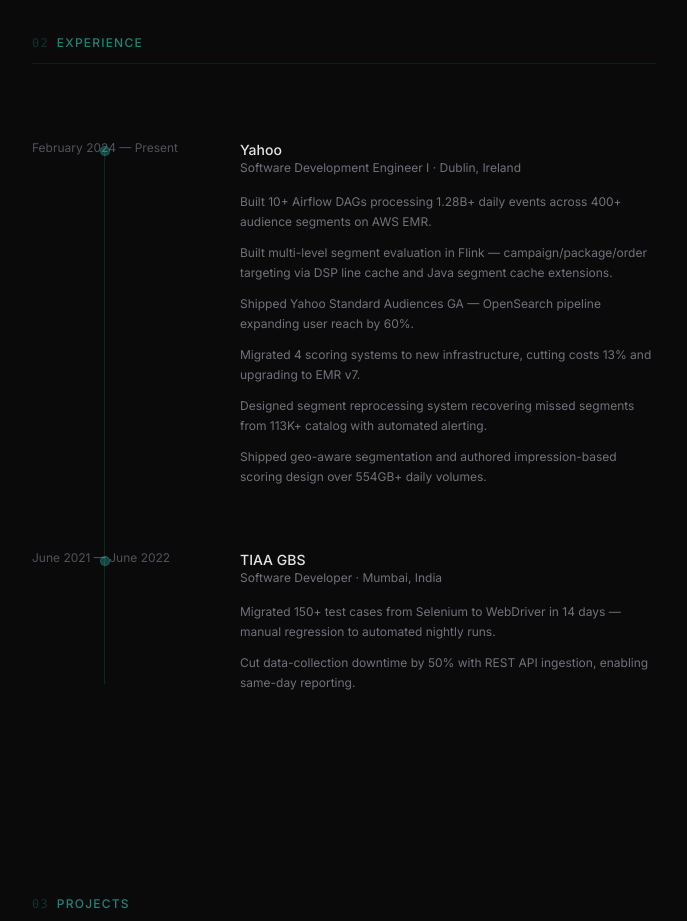
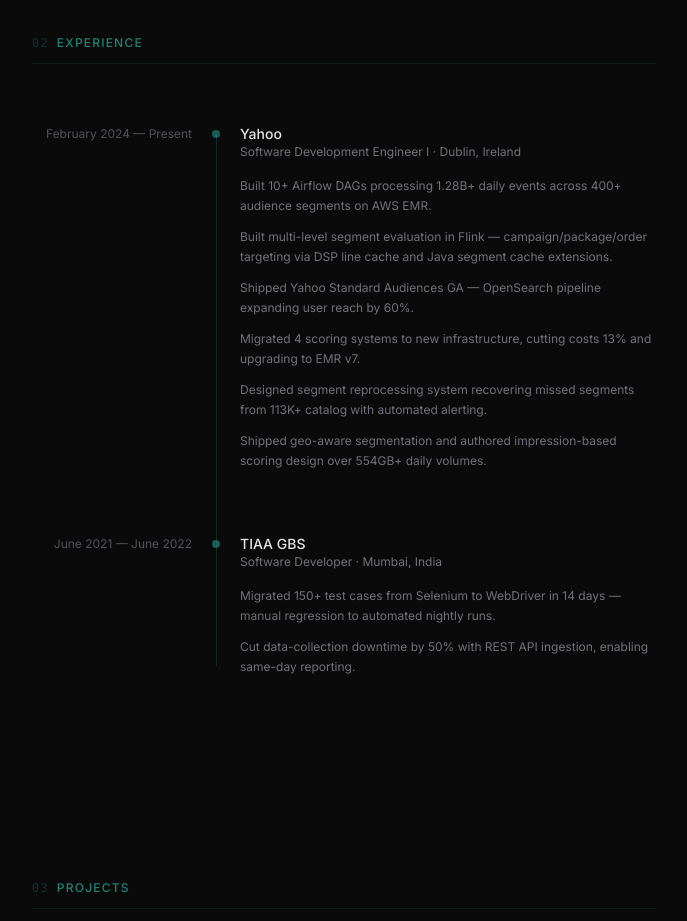
Before and after one commit to hamzzgab/portfolio, a Next.js app: page / in a window 1280 px wide. Shown: the part 1400-2321 px from the top of the page, without its empty margins (296-983 px from the left). Built offline with nearby package versions, Linux system fonts and the light colour scheme.

Commit message:
Add scroll progress, back-to-top, staggered hero, section numbers, timeline, 404, Playfair font, new projects

```diff
--- a/components/Experience.tsx
+++ b/components/Experience.tsx
@@ -8,10 +8,11 @@
   return (
     <section id="experience" className="px-6 py-24 max-w-2xl mx-auto">
       <SectionHeading number="02">Experience</SectionHeading>
-      <div className="relative space-y-16">
-        {/* Timeline connector */}
-        <div className="absolute left-0 sm:left-[72px] top-2 bottom-2 w-px bg-teal-400/15 hidden sm:block" />
+      <div className="relative">
+        {/* Timeline line */}
+        <div className="hidden sm:block absolute top-[10px] bottom-[10px] left-[11.5rem] w-px bg-teal-400/15" />
 
+        <div className="space-y-16">
           {experiences.map((exp, i) => (
             <motion.div
               key={exp.company}
@@ -21,11 +22,11 @@
               transition={{ duration: 0.4, delay: i * 0.1 }}
               className="flex flex-col sm:flex-row gap-1 sm:gap-12 relative"
             >
-            <div className="sm:w-40 shrink-0 flex items-start gap-3">
-              {/* Timeline dot */}
-              <div className="hidden sm:block absolute left-[68px] top-1.5 w-2.5 h-2.5 rounded-full bg-teal-400/30 border border-teal-400/20" />
+              <div className="sm:w-40 shrink-0 sm:text-right sm:pt-0.5">
                 <p className="text-xs text-zinc-600">{exp.period}</p>
               </div>
+              {/* Static dot */}
+              <div className="hidden sm:block absolute left-[calc(11.5rem-4px)] top-1.5 w-2 h-2 rounded-full bg-teal-400/40" />
               <div className="flex-1">
                 <h3 className="text-sm font-medium text-zinc-200">{exp.company}</h3>
                 <p className="text-xs text-zinc-500 mb-4">
@@ -42,6 +43,7 @@
             </motion.div>
           ))}
         </div>
+      </div>
     </section>
   );
 }
```
Lines whose indentation alone changed are shown as unchanged.
